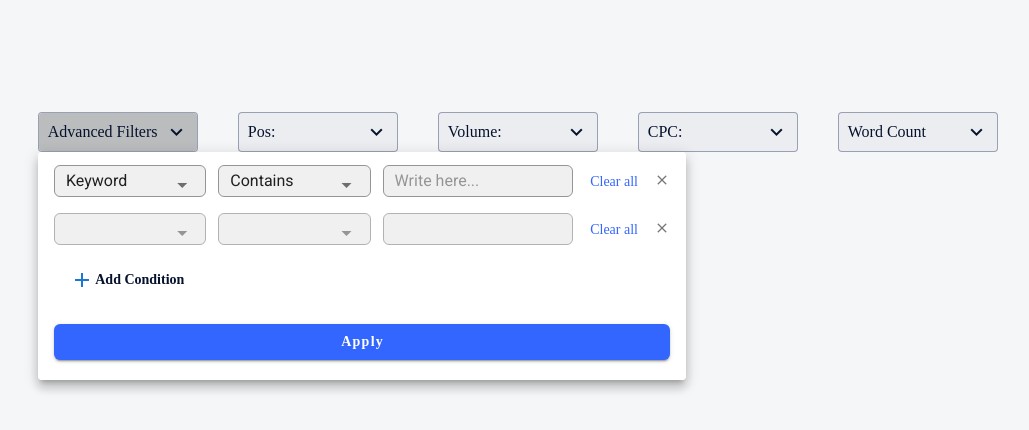
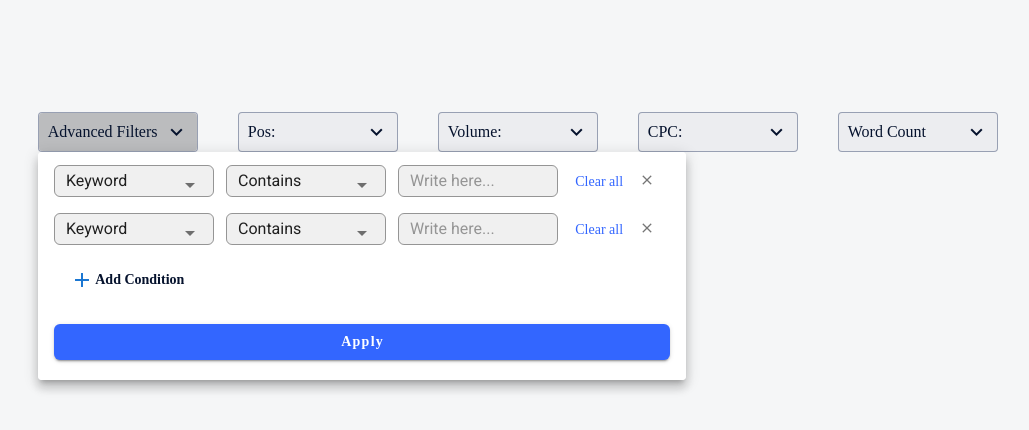
Before and after one commit to MrNedNick/vue-cpanel-filters, a Vue app: page / in a window 1280 px wide. Both pictures are taken after a click on the button "Advanced Filters". Shown: the top 430 px of the page, without its empty margins (62-1091 px from the left). Built offline with nearby package versions, Linux system fonts and the light colour scheme.

Commit message:
Add advancedItem component

```diff
--- /dev/null
+++ b/src/components/Advanced/AdvancedItem.vue
@@ -0,0 +1,70 @@
+<template>
+  <v-list-item>
+    <div class="advanced-container">
+      <v-select
+        v-model="advancedSelect"
+        :items="advancedSelectItems"
+        :menu-props="{
+          bottom: true,
+          offsetY: true,
+          maxWidth: 160,
+        }"
+        class="selectBtn"
+        filled
+        outlined
+      >
+      </v-select>
+      <v-select
+        v-if="advancedSelect === 'Keyword'"
+        v-model="advancedKeywordSelect"
+        :items="advancedKeywordItems"
+        :menu-props="{ bottom: true, offsetY: true, maxWidth: 160 }"
+        class="selectBtn ml-3"
+        filled
+        outlined
+      ></v-select>
+      <v-select
+        v-if="advancedSelect === 'Path'"
+        v-model="advancedPathSelect"
+        :items="advancedPathItems"
+        :menu-props="{ bottom: true, offsetY: true }"
+        class="selectBtn ml-3"
+        filled
+        outlined
+      ></v-select>
+      <v-text-field
+        class="advanced-field ml-3"
+        filled
+        outlined
+        placeholder="Write here..."
+      ></v-text-field>
+      <v-btn class="advanced-btn clear" elevation="0"> Clear all </v-btn>
+      <v-icon small>mdi-close</v-icon>
+    </div>
+  </v-list-item>
+</template>
+
+<script>
+export default {
+  data: () => ({
+    advancedSelect: "Keyword",
+    advancedSelectItems: ["Keyword", "Path"],
+    advancedKeywordSelect: "Contains",
+    advancedKeywordItems: [
+      "Contains",
+      "Does not contain",
+      "Equal to",
+      "Not equal to",
+      "Starts with",
+      "Does not start with",
+    ],
+    advancedPathSelect: "Starts with",
+    advancedPathItems: ["Starts with", "Does not start with"],
+    selectedItem: null,
+    disabled: false,
+  }),
+};
+</script>
+
+<style>
+</style>
--- a/src/components/Filters/AdvancedFilter.vue
+++ b/src/components/Filters/AdvancedFilter.vue
@@ -1,6 +1,6 @@
 <template>
   <div class="menu-container">
-    <v-menu offset-y :close-on-content-click="false" class="menu">
+    <v-menu :close-on-content-click="false" class="menu" offset-y>
       <template v-slot:activator="{ on, attrs }">
         <v-btn v-bind="attrs" v-on="on" class="main-btn">
           Advanced Filters
@@ -8,80 +8,10 @@
         </v-btn>
       </template>
       <v-list class="advanced-menu">
+        <advanced-item />
+        <advanced-item />
         <v-list-item>
-          <div class="advanced-container">
-            <v-select
-              v-model="advancedSelect"
-              :items="advancedSelectItems"
-              :menu-props="{ bottom: true, offsetY: true }"
-              class="selectBtn"
-              filled
-              outlined
-            >
-            </v-select>
-            <v-select
-              v-if="advancedSelect === 'Keyword'"
-              v-model="advancedKeywordSelect"
-              :items="advancedKeywordItems"
-              :menu-props="{ bottom: true, offsetY: true }"
-              class="selectBtn ml-3"
-              filled
-              outlined
-            ></v-select>
-            <v-select
-              v-if="advancedSelect === 'Path'"
-              v-model="advancedPathSelect"
-              :items="advancedPathItems"
-              :menu-props="{ bottom: true, offsetY: true }"
-              class="selectBtn ml-3"
-              filled
-              outlined
-            ></v-select>
-            <v-text-field
-              class="advanced-field ml-3"
-              filled
-              outlined
-              placeholder="Write here..."
-            ></v-text-field>
-            <v-btn class="advanced-btn clear" elevation="0"> Clear all </v-btn>
-            <v-icon small>mdi-close</v-icon>
-          </div>
-        </v-list-item>
-        <v-list-item>
-          <div class="advanced-container">
-            <v-select
-              :items="advancedKeywordItems"
-              :menu-props="{ bottom: true, offsetY: true }"
-              class="selectBtn"
-              filled
-              outlined
-              :disabled="true"
-            />
-            <v-select
-              :disabled="true"
-              :menu-props="{ bottom: true, offsetY: true }"
-              class="selectBtn ml-3"
-              filled
-              outlined
-            ></v-select>
-            <v-text-field
-              class="advanced-field ml-3"
-              filled
-              outlined
-              :disabled="true"
-            ></v-text-field>
-            <v-btn
-              :disabled="false"
-              class="advanced-btn clear"
-              elevation="0"
-            >
-              Clear all
-            </v-btn>
-            <v-icon small>mdi-close</v-icon>
-          </div>
-        </v-list-item>
-        <v-list-item>
-          <v-btn class="advanced-btn add" elevation="0">
+          <v-btn class="advanced-btn add" elevation="0" @click="addCondition">
             <v-icon color="primary">mdi-plus</v-icon>
             Add Condition
           </v-btn>
@@ -95,7 +25,12 @@
 </template>
 
 <script>
+import AdvancedItem from "../Advanced/AdvancedItem.vue";
 export default {
+  components: { AdvancedItem },
+  methods: {
+    addCondition() {},
+  },
   data: () => ({
     advancedSelect: "Keyword",
     advancedSelectItems: ["Keyword", "Path"],
@@ -121,7 +56,7 @@ export default {
   width: 648px;
   display: flex;
 }
-.advanced-container{
+.advanced-container {
   display: flex;
   align-items: baseline;
 }
@@ -182,7 +117,7 @@ export default {
     font-size: 14px;
     color: #3366ff;
     text-transform: none;
-        letter-spacing: 0em;
+    letter-spacing: 0em;
   }
 }
 .advanced-btn.add {
@@ -192,10 +127,12 @@ export default {
     font-size: 14px;
     line-height: 18px;
     color: #05122d;
-
   }
 }
 .advanced-btn.theme--light.v-btn.v-btn--has-bg {
   background-color: white !important;
 }
+.advanced-field {
+  width: 160px;
+}
 </style>
--- a/src/components/Filters/VolumeFilter.vue
+++ b/src/components/Filters/VolumeFilter.vue
@@ -24,6 +24,8 @@
             />
           </v-radio-group>
         </v-list-item>
+        <!-- <radio-select
+        ></radio-select> -->
         <!-- <custom-section
 
         /> -->
@@ -68,7 +70,7 @@ import CustomSection from "../Shared/CustomSection.vue";
 export default {
   components: {
     RadioSelect,
-    CustomSection
+    CustomSection,
   },
   data() {
     return {
--- a/src/components/Shared/CustomSection.vue
+++ b/src/components/Shared/CustomSection.vue
@@ -35,6 +35,7 @@
 
 <script>
 export default {
+  props: [],
   methods: {
     isDisabled() {
       return this.title !== "custom";
--- a/src/components/Shared/RadioSelect.vue
+++ b/src/components/Shared/RadioSelect.vue
@@ -3,18 +3,19 @@
     <v-radio-group v-model="volumeTitle">
       <v-radio
         class="radio"
-        v-for="btn in volumeRadioBtns"
-        :key="btn.id"
-        :label="btn.label"
-        :value="btn.value"
+        v-for="radio in volumeRadioBtns"
+        :key="radio.id"
+        :label="radio.label"
+        :value="radio.value"
       />
-      <v-radio class="radio" label="Custom" value="custom" />
+      <!-- <v-radio class="radio" label="Custom" value="custom" /> -->
     </v-radio-group>
   </v-list-item>
 </template>
 
 <script>
 export default {
+  props: [""],
   data() {
     return {
       disabled: false,
```
